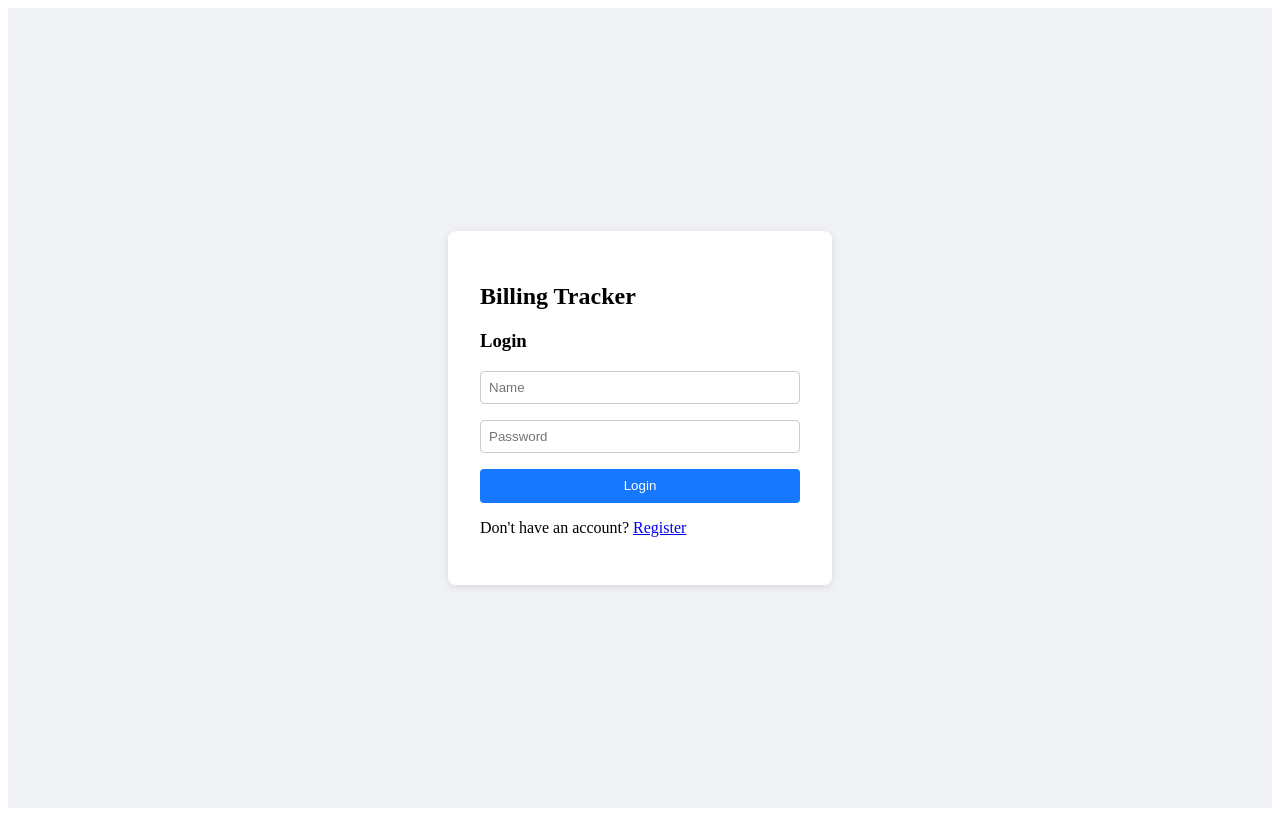
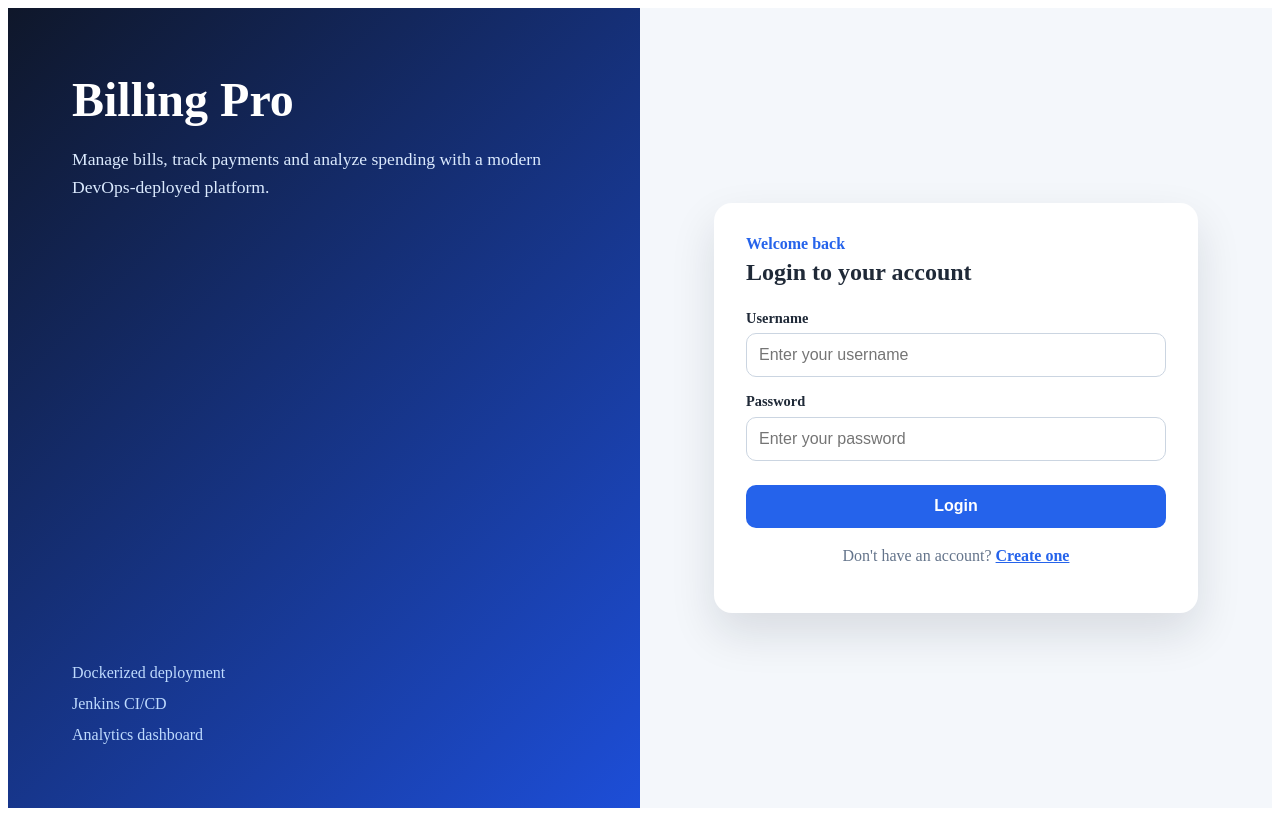
Before and after one commit to Dragneel277/billing-pd-ruben-devops, a React (Vite) app in the folder frontend/: page /login in a window 1280 px wide. Built offline with nearby package versions, Linux system fonts and the light colour scheme; no server answers.

Commit message:
feat: redesign authentication pages

```diff
--- a/frontend/src/pages/Login.jsx
+++ b/frontend/src/pages/Login.jsx
@@ -3,13 +3,14 @@ import { useNavigate, Link } from 'react-router-dom'
 import api from '../api/client'
 
 export default function Login() {
-  const [form, setForm]     = useState({ name: '', password: '' })
-  const [error, setError]   = useState('')
-  const navigate            = useNavigate()
+  const [form, setForm] = useState({ name: '', password: '' })
+  const [error, setError] = useState('')
+  const navigate = useNavigate()
 
   const handleSubmit = async (e) => {
     e.preventDefault()
     setError('')
+
     try {
       const { data } = await api.post('/auth/login', form)
       localStorage.setItem('token', data.token)
@@ -21,39 +22,160 @@ export default function Login() {
   }
 
   return (
-    <div style={styles.container}>
+    <div style={styles.page}>
+      <div style={styles.leftPanel}>
+        <div>
+          <h1 style={styles.brand}>Billing Pro</h1>
+          <p style={styles.tagline}>
+            Manage bills, track payments and analyze spending with a modern DevOps-deployed platform.
+          </p>
+        </div>
+
+        <div style={styles.features}>
+          <span>Dockerized deployment</span>
+          <span>Jenkins CI/CD</span>
+          <span>Analytics dashboard</span>
+        </div>
+      </div>
+
+      <div style={styles.rightPanel}>
         <div style={styles.card}>
-        <h2>Billing Tracker</h2>
-        <h3>Login</h3>
+          <p style={styles.smallTitle}>Welcome back</p>
+          <h2 style={styles.title}>Login to your account</h2>
+
           {error && <p style={styles.error}>{error}</p>}
+
           <form onSubmit={handleSubmit}>
+            <label style={styles.label}>Username</label>
             <input
               style={styles.input}
-            placeholder="Name"
+              placeholder="Enter your username"
               value={form.name}
               onChange={(e) => setForm({ ...form, name: e.target.value })}
               required
             />
+
+            <label style={styles.label}>Password</label>
             <input
               style={styles.input}
               type="password"
-            placeholder="Password"
+              placeholder="Enter your password"
               value={form.password}
               onChange={(e) => setForm({ ...form, password: e.target.value })}
               required
             />
-          <button style={styles.button} type="submit">Login</button>
+
+            <button style={styles.button} type="submit">
+              Login
+            </button>
           </form>
-        <p>Don't have an account? <Link to="/register">Register</Link></p>
+
+          <p style={styles.footerText}>
+            Don&apos;t have an account? <Link style={styles.link} to="/register">Create one</Link>
+          </p>
+        </div>
       </div>
     </div>
   )
 }
 
 const styles = {
-  container: { display: 'flex', justifyContent: 'center', alignItems: 'center', height: '100vh', background: '#f0f2f5' },
-  card:      { background: '#fff', padding: '2rem', borderRadius: '8px', width: '320px', boxShadow: '0 2px 8px rgba(0,0,0,0.1)' },
-  input:     { display: 'block', width: '100%', marginBottom: '1rem', padding: '0.5rem', boxSizing: 'border-box', borderRadius: '4px', border: '1px solid #ccc' },
-  button:    { width: '100%', padding: '0.6rem', background: '#1677ff', color: '#fff', border: 'none', borderRadius: '4px', cursor: 'pointer' },
-  error:     { color: 'red', marginBottom: '1rem' }
+  page: {
+    minHeight: '100vh',
+    display: 'grid',
+    gridTemplateColumns: '1fr 1fr',
+    background: '#f4f7fb',
+    color: '#1f2937'
+  },
+  leftPanel: {
+    background: 'linear-gradient(135deg, #0f172a, #1d4ed8)',
+    color: '#fff',
+    padding: '4rem',
+    display: 'flex',
+    flexDirection: 'column',
+    justifyContent: 'space-between'
+  },
+  brand: {
+    fontSize: '3rem',
+    margin: 0
+  },
+  tagline: {
+    fontSize: '1.1rem',
+    maxWidth: '520px',
+    color: '#dbeafe',
+    lineHeight: 1.6
+  },
+  features: {
+    display: 'flex',
+    flexDirection: 'column',
+    gap: '0.8rem',
+    color: '#bfdbfe'
+  },
+  rightPanel: {
+    display: 'flex',
+    justifyContent: 'center',
+    alignItems: 'center',
+    padding: '2rem'
+  },
+  card: {
+    width: '100%',
+    maxWidth: '420px',
+    background: '#fff',
+    padding: '2rem',
+    borderRadius: '18px',
+    boxShadow: '0 20px 45px rgba(15,23,42,0.12)'
+  },
+  smallTitle: {
+    color: '#2563eb',
+    fontWeight: 'bold',
+    margin: 0
+  },
+  title: {
+    marginTop: '0.4rem',
+    marginBottom: '1.5rem'
+  },
+  label: {
+    display: 'block',
+    marginBottom: '0.4rem',
+    fontWeight: 'bold',
+    fontSize: '0.9rem'
+  },
+  input: {
+    display: 'block',
+    width: '100%',
+    marginBottom: '1rem',
+    padding: '0.75rem',
+    boxSizing: 'border-box',
+    borderRadius: '10px',
+    border: '1px solid #cbd5e1',
+    fontSize: '1rem'
+  },
+  button: {
+    width: '100%',
+    padding: '0.8rem',
+    background: '#2563eb',
+    color: '#fff',
+    border: 'none',
+    borderRadius: '10px',
+    cursor: 'pointer',
+    fontWeight: 'bold',
+    fontSize: '1rem',
+    marginTop: '0.5rem'
+  },
+  error: {
+    color: '#b91c1c',
+    background: '#fee2e2',
+    padding: '0.75rem',
+    borderRadius: '10px',
+    marginBottom: '1rem'
+  },
+  footerText: {
+    textAlign: 'center',
+    marginTop: '1.2rem',
+    color: '#64748b'
+  },
+  link: {
+    color: '#2563eb',
+    fontWeight: 'bold'
   }
+}
--- a/frontend/src/pages/Register.jsx
+++ b/frontend/src/pages/Register.jsx
@@ -3,13 +3,14 @@ import { useNavigate, Link } from 'react-router-dom'
 import api from '../api/client'
 
 export default function Register() {
-  const [form, setForm]   = useState({ name: '', password: '' })
+  const [form, setForm] = useState({ name: '', password: '' })
   const [error, setError] = useState('')
-  const navigate          = useNavigate()
+  const navigate = useNavigate()
 
   const handleSubmit = async (e) => {
     e.preventDefault()
     setError('')
+
     try {
       await api.post('/auth/register', form)
       navigate('/login')
@@ -19,39 +20,160 @@ export default function Register() {
   }
 
   return (
-    <div style={styles.container}>
+    <div style={styles.page}>
+      <div style={styles.leftPanel}>
+        <div>
+          <h1 style={styles.brand}>Billing Pro</h1>
+          <p style={styles.tagline}>
+            Create your account and start managing bills, payment status, categories and spending analytics.
+          </p>
+        </div>
+
+        <div style={styles.features}>
+          <span>Multi-VM deployment</span>
+          <span>PostgreSQL persistence</span>
+          <span>Docker + Ansible automation</span>
+        </div>
+      </div>
+
+      <div style={styles.rightPanel}>
         <div style={styles.card}>
-        <h2>Billing Tracker</h2>
-        <h3>Register</h3>
+          <p style={styles.smallTitle}>Get started</p>
+          <h2 style={styles.title}>Create your account</h2>
+
           {error && <p style={styles.error}>{error}</p>}
+
           <form onSubmit={handleSubmit}>
+            <label style={styles.label}>Username</label>
             <input
               style={styles.input}
-            placeholder="Name"
+              placeholder="Choose a username"
               value={form.name}
               onChange={(e) => setForm({ ...form, name: e.target.value })}
               required
             />
+
+            <label style={styles.label}>Password</label>
             <input
               style={styles.input}
               type="password"
-            placeholder="Password"
+              placeholder="Choose a password"
               value={form.password}
               onChange={(e) => setForm({ ...form, password: e.target.value })}
               required
             />
-          <button style={styles.button} type="submit">Register</button>
+
+            <button style={styles.button} type="submit">
+              Register
+            </button>
           </form>
-        <p>Already have an account? <Link to="/login">Login</Link></p>
+
+          <p style={styles.footerText}>
+            Already have an account? <Link style={styles.link} to="/login">Login</Link>
+          </p>
+        </div>
       </div>
     </div>
   )
 }
 
 const styles = {
-  container: { display: 'flex', justifyContent: 'center', alignItems: 'center', height: '100vh', background: '#f0f2f5' },
-  card:      { background: '#fff', padding: '2rem', borderRadius: '8px', width: '320px', boxShadow: '0 2px 8px rgba(0,0,0,0.1)' },
-  input:     { display: 'block', width: '100%', marginBottom: '1rem', padding: '0.5rem', boxSizing: 'border-box', borderRadius: '4px', border: '1px solid #ccc' },
-  button:    { width: '100%', padding: '0.6rem', background: '#1677ff', color: '#fff', border: 'none', borderRadius: '4px', cursor: 'pointer' },
-  error:     { color: 'red', marginBottom: '1rem' }
+  page: {
+    minHeight: '100vh',
+    display: 'grid',
+    gridTemplateColumns: '1fr 1fr',
+    background: '#f4f7fb',
+    color: '#1f2937'
+  },
+  leftPanel: {
+    background: 'linear-gradient(135deg, #0f172a, #15803d)',
+    color: '#fff',
+    padding: '4rem',
+    display: 'flex',
+    flexDirection: 'column',
+    justifyContent: 'space-between'
+  },
+  brand: {
+    fontSize: '3rem',
+    margin: 0
+  },
+  tagline: {
+    fontSize: '1.1rem',
+    maxWidth: '520px',
+    color: '#dcfce7',
+    lineHeight: 1.6
+  },
+  features: {
+    display: 'flex',
+    flexDirection: 'column',
+    gap: '0.8rem',
+    color: '#bbf7d0'
+  },
+  rightPanel: {
+    display: 'flex',
+    justifyContent: 'center',
+    alignItems: 'center',
+    padding: '2rem'
+  },
+  card: {
+    width: '100%',
+    maxWidth: '420px',
+    background: '#fff',
+    padding: '2rem',
+    borderRadius: '18px',
+    boxShadow: '0 20px 45px rgba(15,23,42,0.12)'
+  },
+  smallTitle: {
+    color: '#16a34a',
+    fontWeight: 'bold',
+    margin: 0
+  },
+  title: {
+    marginTop: '0.4rem',
+    marginBottom: '1.5rem'
+  },
+  label: {
+    display: 'block',
+    marginBottom: '0.4rem',
+    fontWeight: 'bold',
+    fontSize: '0.9rem'
+  },
+  input: {
+    display: 'block',
+    width: '100%',
+    marginBottom: '1rem',
+    padding: '0.75rem',
+    boxSizing: 'border-box',
+    borderRadius: '10px',
+    border: '1px solid #cbd5e1',
+    fontSize: '1rem'
+  },
+  button: {
+    width: '100%',
+    padding: '0.8rem',
+    background: '#16a34a',
+    color: '#fff',
+    border: 'none',
+    borderRadius: '10px',
+    cursor: 'pointer',
+    fontWeight: 'bold',
+    fontSize: '1rem',
+    marginTop: '0.5rem'
+  },
+  error: {
+    color: '#b91c1c',
+    background: '#fee2e2',
+    padding: '0.75rem',
+    borderRadius: '10px',
+    marginBottom: '1rem'
+  },
+  footerText: {
+    textAlign: 'center',
+    marginTop: '1.2rem',
+    color: '#64748b'
+  },
+  link: {
+    color: '#16a34a',
+    fontWeight: 'bold'
   }
+}
```
Lines whose indentation alone changed are shown as unchanged.
